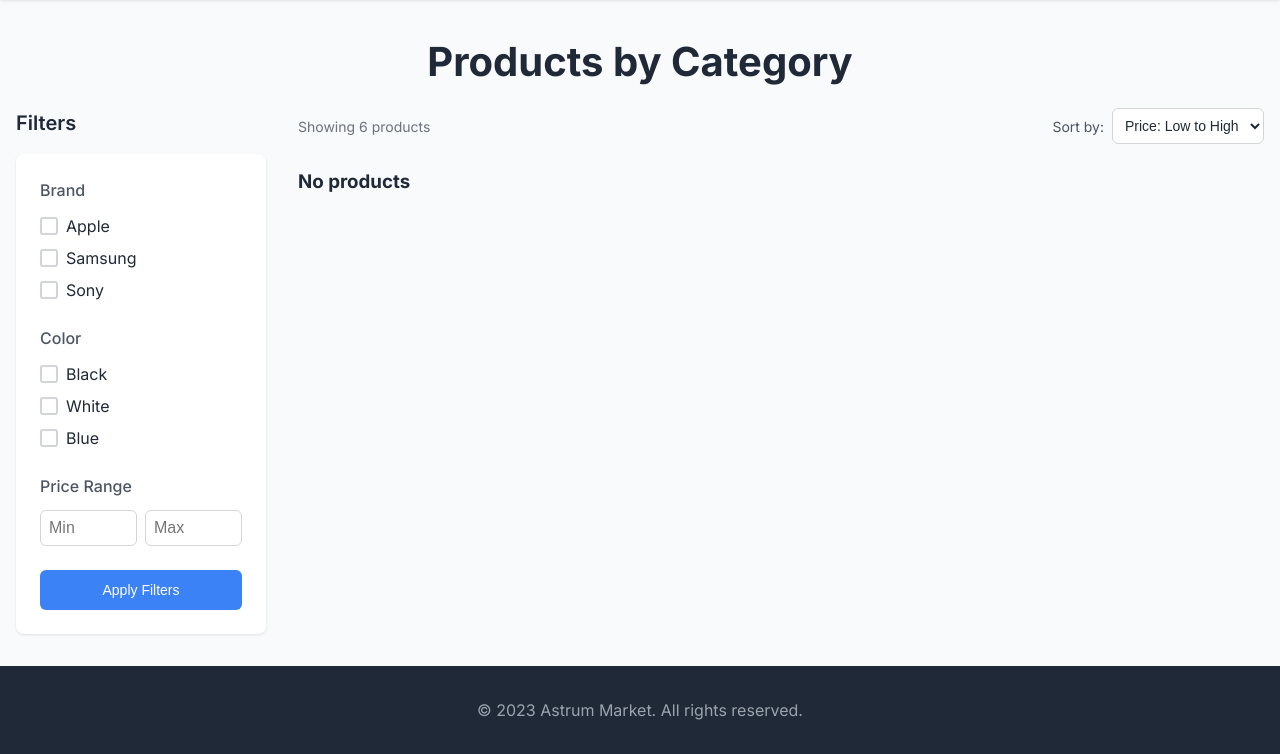
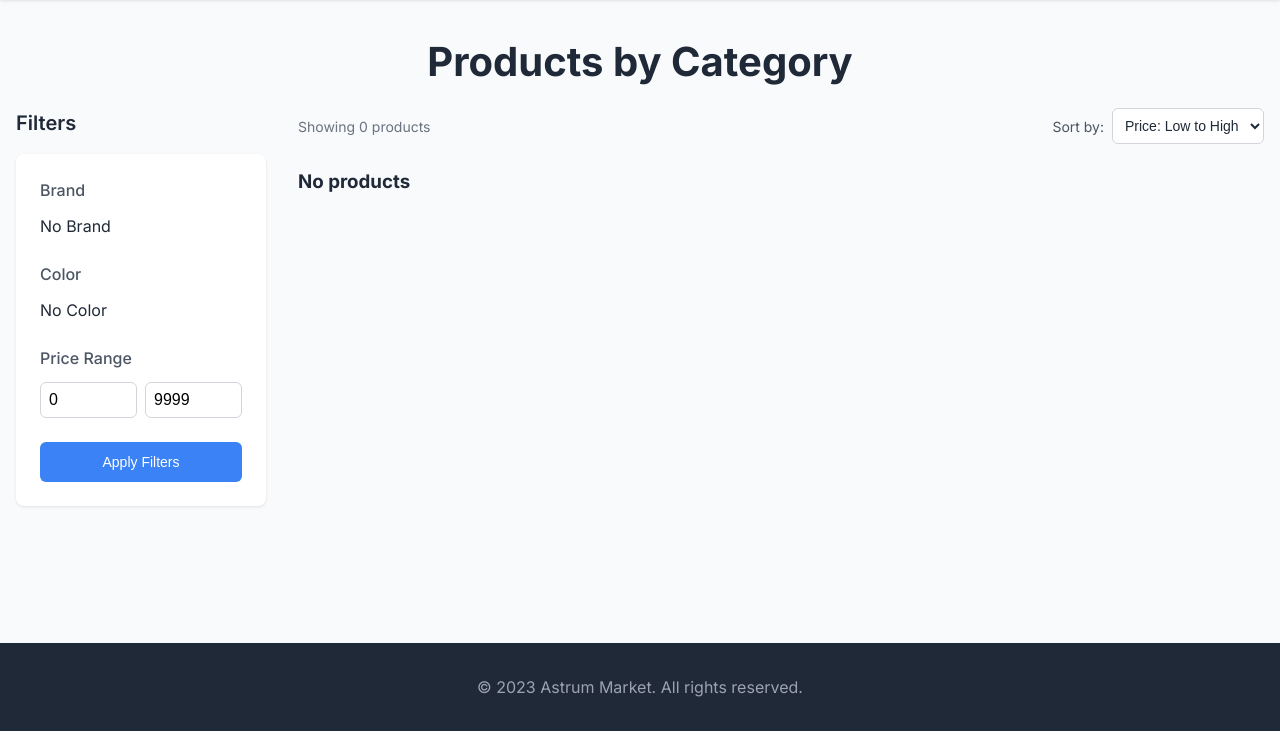
Before and after one commit to 070DBEK/16-homework, a Django app: page /products/product-by-category/ in a window 1280 px wide. Shown: the part 69-823 px from the top of the page. After the commit the page ends 800 px from the top, so only its background shows below. Run offline with Django 5.2, Linux system fonts and the light colour scheme; data that the repository does not hold is empty.

Commit message:
Project completed!

```diff
--- a/products/urls.py
+++ b/products/urls.py
@@ -10,3 +10,5 @@ urlpatterns = [
     path('detail/<int:product_id>/', views.product_detail, name='detail'),
     path('product-by-category/', views.product_by_category, name='product-by-category')
 ]
+
+# ★★★★★
--- a/products/views.py
+++ b/products/views.py
@@ -1,5 +1,5 @@
 from django.shortcuts import render, redirect, get_object_or_404
-from .models import Product
+from .models import Product, Comment
 from brands.models import Brand
 from catalogs.models import Category
 from colors.models import Color
@@ -7,11 +7,7 @@ from colors.models import Color
 
 def home(request):
     products = Product.objects.all()
-    catalogs = Category.objects.all()
-    category_id = request.GET.get('category')
-    if category_id:
-        products = products.filter(category__id=category_id)
-    ctx = {'products':products, 'catalogs':catalogs}
+    ctx = {'products':products}
     return render(request, 'index.html', ctx)
 
 
@@ -51,7 +47,24 @@ def create_product(request):
 
 def product_detail(request, product_id):
     product = get_object_or_404(Product, id=product_id)
-    ctx = {'product':product}
+    comments = Comment.objects.filter(product=product)
+    if request.method == "POST":
+        name = request.POST.get('name')
+        rating = request.POST.get('rating')
+        desc = request.POST.get('desc')
+        if name and rating and desc:
+            Comment.objects.create(
+                product=product,
+                name=name,
+                rating=rating,
+                desc=desc,
+            )
+        return redirect('products:detail', product_id=product.id)
+
+    ctx = {
+        'product': product,
+        'comments': comments,
+    }
     return render(request, 'products/product-detail.html', ctx)
 
 
@@ -60,19 +73,39 @@ def product_by_category(request):
     catalogs = Category.objects.all()
     brands = Brand.objects.all()
     colors = Color.objects.all()
+
+    sort = request.GET.get('sort')
+
     category_id = request.GET.get('category')
-    brand_id = request.GET.get('brand')
-    color_id = request.GET.get('color')
+    brand_name = request.GET.get('brand')
+    color_name = request.GET.get('color')
+    min_price = request.GET.get('min-price')
+    max_price = request.GET.get('max-price')
+
+    if sort == 'price-asc':
+        products = products.order_by('price')
+    elif sort == 'price-desc':
+        products = products.order_by('-price')
+    elif sort == 'name-asc':
+        products = products.order_by('name')
+    elif sort == 'name-desc':
+        products = products.order_by('-name')
+    if min_price:
+        products = products.filter(price__gte=min_price)
+    if max_price:
+        products = products.filter(price__lte=max_price)
     if category_id:
-                products = products.filter(category__id=category_id)
-    if brand_id:
-        products = products.filter(brand__id=brand_id)
-    if color_id:
-        products = products.filter(color__id=color_id)
+        products = products.filter(category__id=category_id)
+    if brand_name:
+        products = products.filter(brand__name=brand_name)
+    if color_name:
+        products = products.filter(color__name=color_name)
     ctx = {
-        'products':products,
-        'catalogs':catalogs,
-        'brands':brands,
-        'colors':colors
+        'products': products,
+        'catalogs': catalogs,
+        'brands': brands,
+        'colors': colors,
+        'sort': sort,
     }
+
     return render(request, 'products/product-by-category.html', ctx)
--- a/templates/products/product-by-category.html
+++ b/templates/products/product-by-category.html
@@ -9,72 +9,61 @@
         <div class="product-category-layout">
             <aside class="filters-sidebar animate-slide-up">
                 <h2 class="filters-title">Filters</h2>
-                <form id="filter-form" class="filters-form">
+                <form id="filter-form" class="filters-form" method="GET" action="{{ request.path }}">
                     <div class="filter-group">
                         <h3 class="filter-subtitle">Brand</h3>
+                        {% for brand in brands %}
                         <label class="filter-option">
-                            <input type="checkbox" name="brand" value="apple">
+                            <input type="checkbox" name="brand" value="{{ brand.name }}">
                             <span class="checkmark"></span>
-                            Apple
+                            {{ brand.name }}
                         </label>
-                        <label class="filter-option">
-                            <input type="checkbox" name="brand" value="samsung">
-                            <span class="checkmark"></span>
-                            Samsung
-                        </label>
-                        <label class="filter-option">
-                            <input type="checkbox" name="brand" value="sony">
-                            <span class="checkmark"></span>
-                            Sony
-                        </label>
+                        {% empty %}
+                            No Brand
+                        {% endfor %}
                     </div>
                     <div class="filter-group">
                         <h3 class="filter-subtitle">Color</h3>
+                        {% for color in colors %}
                         <label class="filter-option">
-                            <input type="checkbox" name="color" value="black">
+                            <input type="checkbox" name="color" value="{{ color.name }}">
                             <span class="checkmark"></span>
-                            Black
+                            {{ color.name }}
                         </label>
-                        <label class="filter-option">
-                            <input type="checkbox" name="color" value="white">
-                            <span class="checkmark"></span>
-                            White
-                        </label>
-                        <label class="filter-option">
-                            <input type="checkbox" name="color" value="blue">
-                            <span class="checkmark"></span>
-                            Blue
-                        </label>
+                        {% empty %}
+                            No Color
+                        {% endfor %}
                     </div>
                     <div class="filter-group">
                         <h3 class="filter-subtitle">Price Range</h3>
                         <div class="price-range-inputs">
-                            <input type="number" name="min-price" placeholder="Min" class="form-input">
-                            <input type="number" name="max-price" placeholder="Max" class="form-input">
+                            <input type="number" name="min-price" placeholder="Min" class="form-input" value=0>
+                            <input type="number" name="max-price" placeholder="Max" class="form-input" value=9999>
                         </div>
                     </div>
                     <button type="submit" class="filter-button">Apply Filters</button>
                 </form>
             </aside>
+
             <div class="product-content">
                 <div class="product-header">
-                    <p class="product-count">Showing 6 products</p>
+                    <p class="product-count">Showing {{ products.count }} products</p>
                     <div class="sort-container">
                         <label for="sort-select" class="sort-label">Sort by:</label>
-                        <select id="sort-select" class="sort-select">
-                            <option value="price-asc">Price: Low to High</option>
-                            <option value="price-desc">Price: High to Low</option>
-                            <option value="name-asc">Name: A to Z</option>
-                            <option value="name-desc">Name: Z to A</option>
-                        </select>
+                        <form method="GET" action="{{ request.path }}">
+                            <select id="sort-select" class="sort-select" name="sort" onchange="this.form.submit()">
+                                <option value="price-asc" {% if sort == 'price-asc' %}selected{% endif %}>Price: Low to High</option>
+                                <option value="price-desc" {% if sort == 'price-desc' %}selected{% endif %}>Price: High to Low</option>
+                                <option value="name-asc" {% if sort == 'name-asc' %}selected{% endif %}>Name: A to Z</option>
+                                <option value="name-desc" {% if sort == 'name-desc' %}selected{% endif %}>Name: Z to A</option>
+                            </select>
+                        </form>
                     </div>
                 </div>
-
                 {% if products %}
-
                     {% for product in products %}
                         <div class="product-grid stagger-animation">
-                            <a href="product-detail.html?id=1" class="product-card animate-scale-up">
+                            <a href="{% url 'products:detail' product.id %}" class="product-card animate-scale-up">
                                 <div class="product-image">
                                     <img src="{{ product.image.url }}" alt="{{ product.name }}">
                                 </div>
```
Also changed, not shown: products/models.py (+14 -0 lines), templates/products/product-detail.html (+30 -21 lines), brands/migrations/0001_initial.py, catalogs/migrations/0001_initial.py, colors/migrations/0001_initial.py, db.sqlite3 (deleted), products/migrations/0001_initial.py, products/migrations/0002_comment.py (added).
